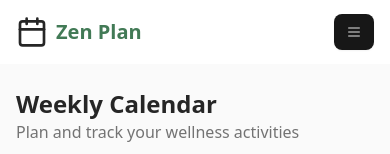
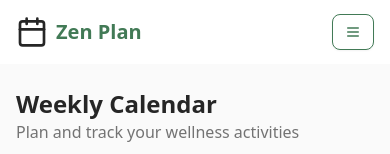
Before and after one commit to CSC105-2024/G14-Quantum019-PreHack-2025, a React (Vite) app in the folder zenplan-frontend/: page /dashboard/home in a window 390 px wide. Shown: the top 154 px of the page. Built offline with nearby package versions, Linux system fonts and the light colour scheme.

Commit message:
feat(Navbar.jsx): change hamburger menu button color to match the nav color

```diff
--- a/zenplan-frontend/src/components/layout/Navbar.jsx
+++ b/zenplan-frontend/src/components/layout/Navbar.jsx
@@ -61,7 +61,7 @@ const Navbar = () => {
           <div className="flex md:hidden items-center">
             <Button
               onClick={() => setMenuOpen(!menuOpen)}
-              className="inline-flex items-center justify-center p-2 rounded-md text-neutral-400 hover:text-neutral-500 hover:bg-neutral-100"
+              className="inline-flex items-center justify-center p-2 rounded-md text-[var(--color-nav)] hover:text-neutral-500 hover:bg-neutral-100 bg-white border border-[var(--color-nav)]"
             >
               {menuOpen ? (
                 <X className="block h-6 w-6" />
```
